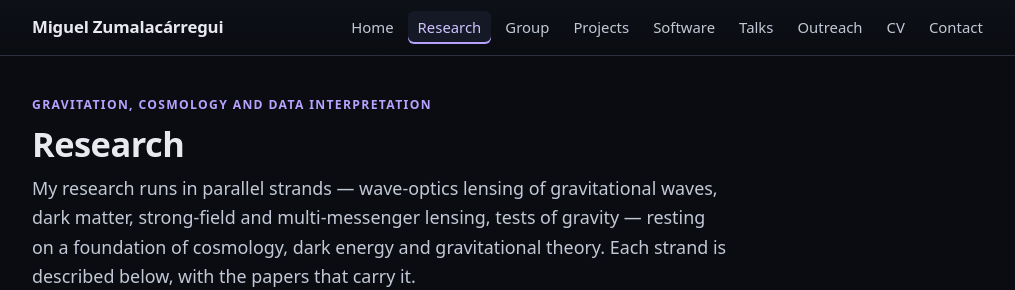
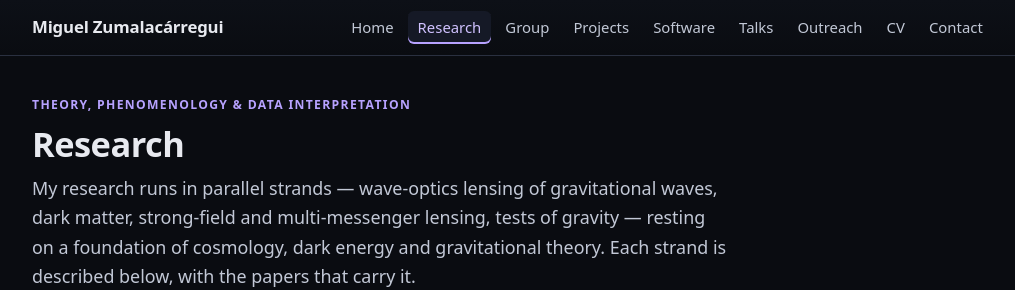
Before and after one commit to miguelzuma/miguelzuma.github.io, a Jekyll site: the page built from research.html, in a window 1280 px wide and 900 px high. Shown: the top 290 px of the window, without its empty margins (128-1143 px from the left). Built offline with Jekyll 4.4.1, drawn with Linux system fonts in a browser that asks for light colours.

Commit message:
Research eyebrow names the approaches, not the topics
Topics belong on the home page; the research page is better labeled by how
the work is done. "Data interpretation" was never the wrong word, only the
wrong list -- beside gravitation and cosmology it was two fields and an
activity, beside theory and phenomenology it is parallel. Computation is
left out deliberately.

This also removes the duplicate field list that the eyebrow and the hero
were both carrying, so the `eyebrow: tagline` sentinel added two commits ago
has no remaining user and goes with it.

Co-Authored-By: Claude Opus 5 (1M context) <noreply@anthropic.com>
Claude-Session: https://claude.ai/code/session_01E2ZbXszK9qt9svKVxU5Yrt

```diff
--- a/_layouts/page.html
+++ b/_layouts/page.html
@@ -4,14 +4,7 @@ layout: default
 <div class="wrap">
 
   <div class="page-head">
-    {%- comment -%}
-      Front matter is YAML, so a page cannot write Liquid in its own eyebrow.
-      `eyebrow: tagline` is the sentinel for "use the site tagline", which
-      keeps that string defined once, in _config.yml.
-    {%- endcomment -%}
-    {%- assign eyebrow = page.eyebrow -%}
-    {%- if eyebrow == "tagline" %}{% assign eyebrow = site.tagline %}{% endif -%}
-    {%- if eyebrow %}<p class="eyebrow">{{ eyebrow }}</p>{% endif %}
+    {%- if page.eyebrow %}<p class="eyebrow">{{ page.eyebrow }}</p>{% endif %}
     <h1>{{ page.title }}</h1>
     {%- if page.lede %}<p class="lede">{{ page.lede }}</p>{% endif %}
   </div>
--- a/research.html
+++ b/research.html
@@ -2,7 +2,7 @@
 layout: page
 nav: research
 title: "Research"
-eyebrow: tagline
+eyebrow: "Theory, phenomenology &amp; data interpretation"
 lede: >-
   My research runs in parallel strands — wave-optics lensing of gravitational
   waves, dark matter, strong-field and multi-messenger lensing, tests of
```
